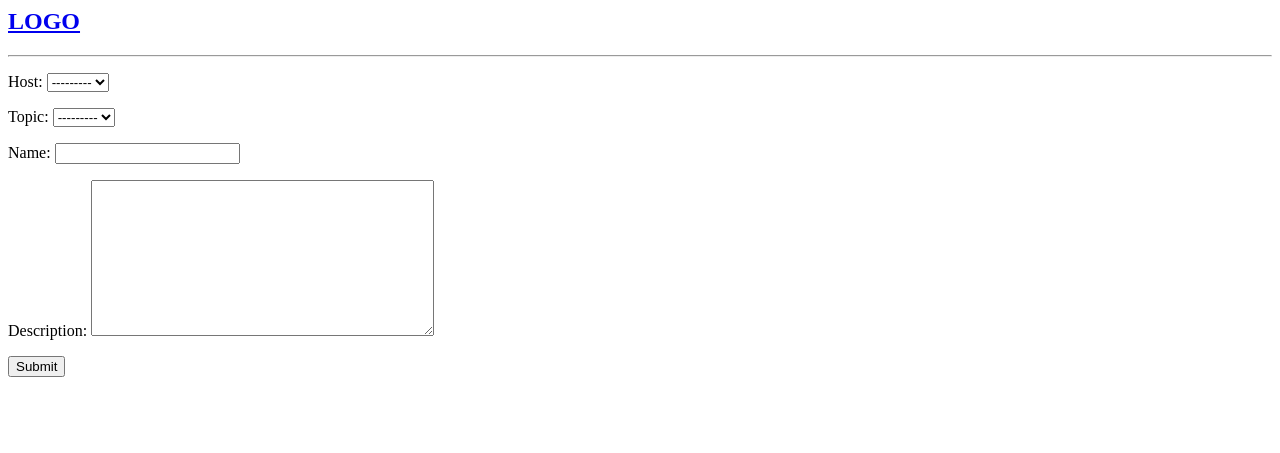
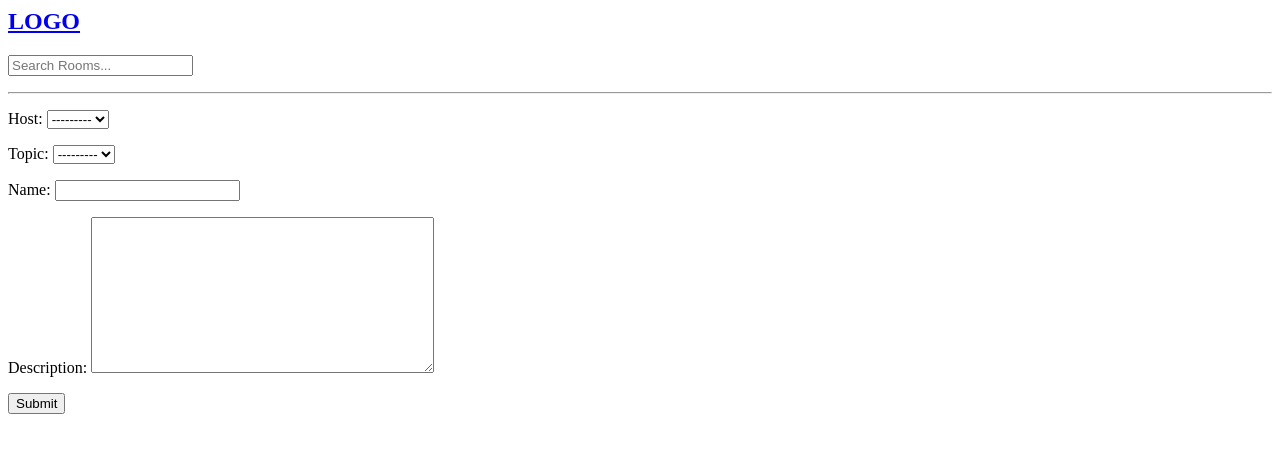
Before and after one commit to rukshan99/scholab, a Django app: page /create-room/ in a window 1280 px wide. Shown: the top 453 px of the page. Run offline with Django 3.2, Linux system fonts and the light colour scheme; data that the repository does not hold is empty.

Commit message:
implement main search bar

```diff
--- a/base/views.py
+++ b/base/views.py
@@ -1,4 +1,5 @@
 from django.shortcuts import render, redirect
+from django.db.models import Q
 from django.http import HttpResponse
 from .models import Room, Topic
 from .forms import RoomForm
@@ -6,7 +7,11 @@ from .forms import RoomForm
 def home(request):
     q = request.GET.get('q') or ''
 
-    rooms = Room.objects.filter(topic__name=q)
+    rooms = Room.objects.filter(
+        Q(topic__name__icontains=q) |
+        Q(name__icontains=q) |
+        Q(description__icontains=q)
+    )
     topics = Topic.objects.all()
     context = {
         'rooms': rooms,
--- a/templates/navbar.html
+++ b/templates/navbar.html
@@ -1,5 +1,7 @@
 <a href="/">
     <h2>LOGO</h2>
 </a>
-
+<form action="{% url 'home_view' %}">
+    <input type="text" name="q" placeholder="Search Rooms...">
+</form>
 <hr>
```
